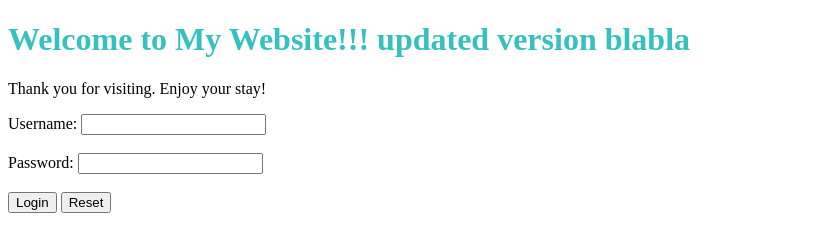
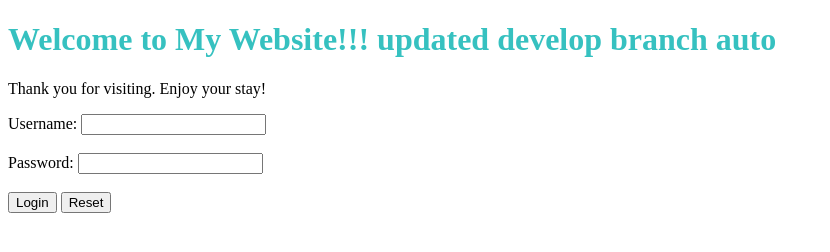
Before and after one commit to quan0401/ecs-ecr-jenkins-node, a website: page public/index.html in a window 1280 px wide. Shown: the whole page, without its empty margins (0-830 px from the left). Drawn offline with Linux system fonts and the light colour scheme.

Commit message:
auto trigger test

```diff
--- a/package.json
+++ b/package.json
@@ -12,6 +12,7 @@
     "license": "ISC",
     "dependencies": {
         "express": "^4.18.2",
+        "localtunnel": "^2.0.2",
         "nodemon": "^3.1.4"
     }
 }
--- a/public/index.html
+++ b/public/index.html
@@ -1,12 +1,13 @@
 <!DOCTYPE html>
 <html>
+
 <head>
     <title>Welcome to My Website</title>
 </head>
 
 <body>
     <h1 id="welcome" style="color: #36c1c0">
-      Welcome to My Website!!! updated version blabla
+        Welcome to My Website!!! updated develop branch auto
     </h1>
     <p>Thank you for visiting. Enjoy your stay!</p>
 
@@ -15,19 +16,11 @@
         <input type="text" id="username" name="username" required /><br /><br />
 
         <label for="password">Password:</label>
-      <input
-        type="password"
-        id="password"
-        name="password"
-        required
-      /><br /><br />
+        <input type="password" id="password" name="password" required /><br /><br />
 
-      <input
-        type="button"
-        value="Login"
-        onclick="window.location.href='/learning'"
-      />
+        <input type="button" value="Login" onclick="window.location.href='/learning'" />
         <input type="reset" value="Reset" />
     </form>
 </body>
+
 </html>
```
Also changed, not shown: 2 other files. Lines whose indentation alone changed are shown as unchanged.
